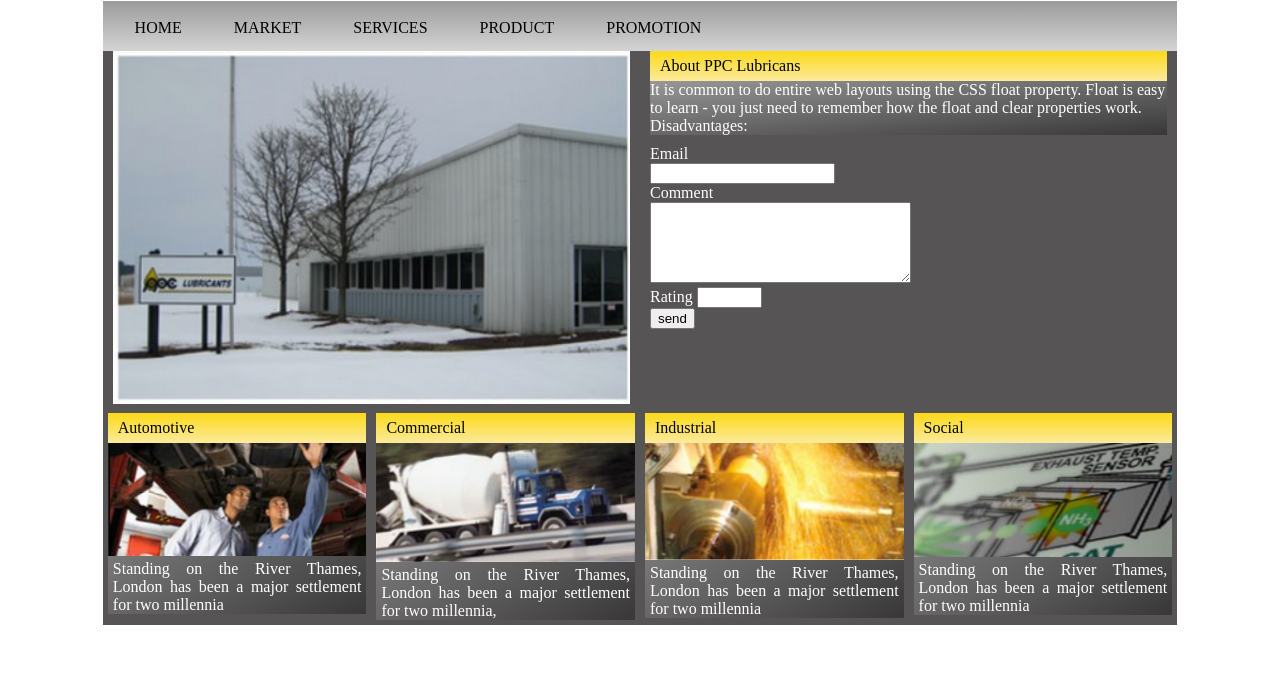
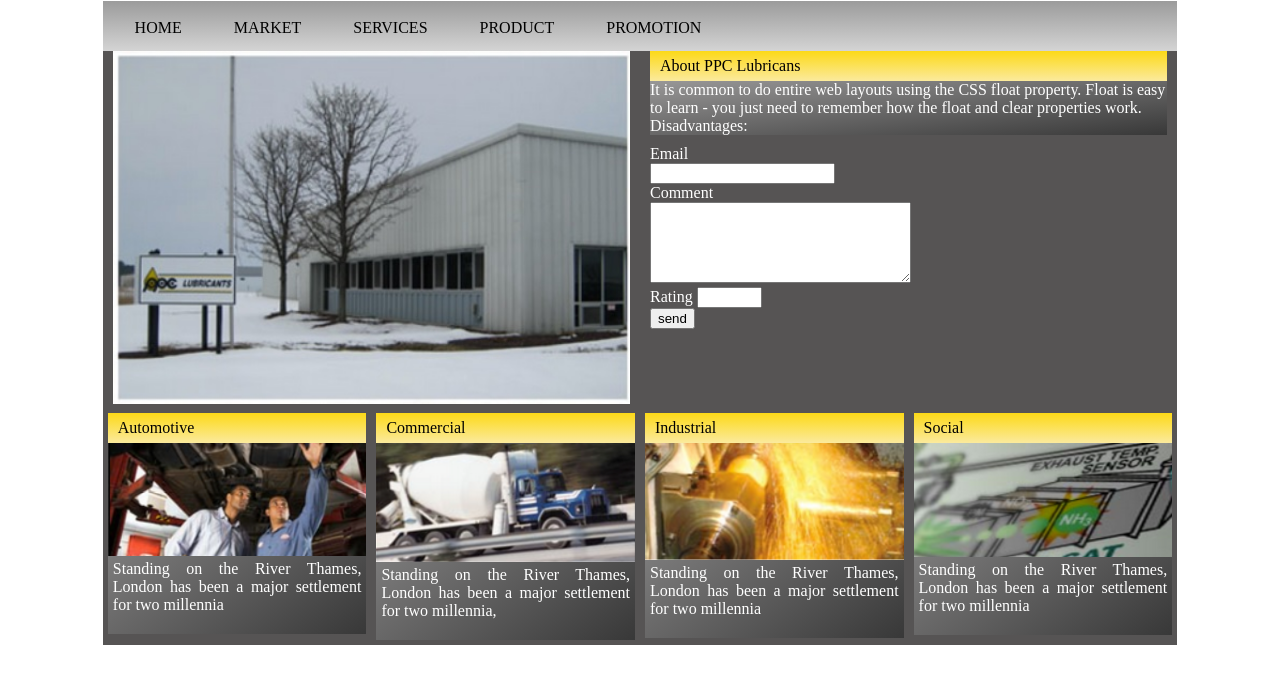
Before and after one commit to HoangDat-3009/DeThiMau, a plain HTML site: page index.html in a window 1280 px wide. Shown: the part 107-790 px from the top of the page. Drawn offline with Linux system fonts and the light colour scheme.

Commit message:
Update1 style.css

```diff
--- a/css/style.css
+++ b/css/style.css
@@ -241,5 +241,5 @@
 }
 .forcontent{
 	text-align: justify;
-	padding: 0 5px;
+	padding: 0 5px 20px 5px;
 }
```
